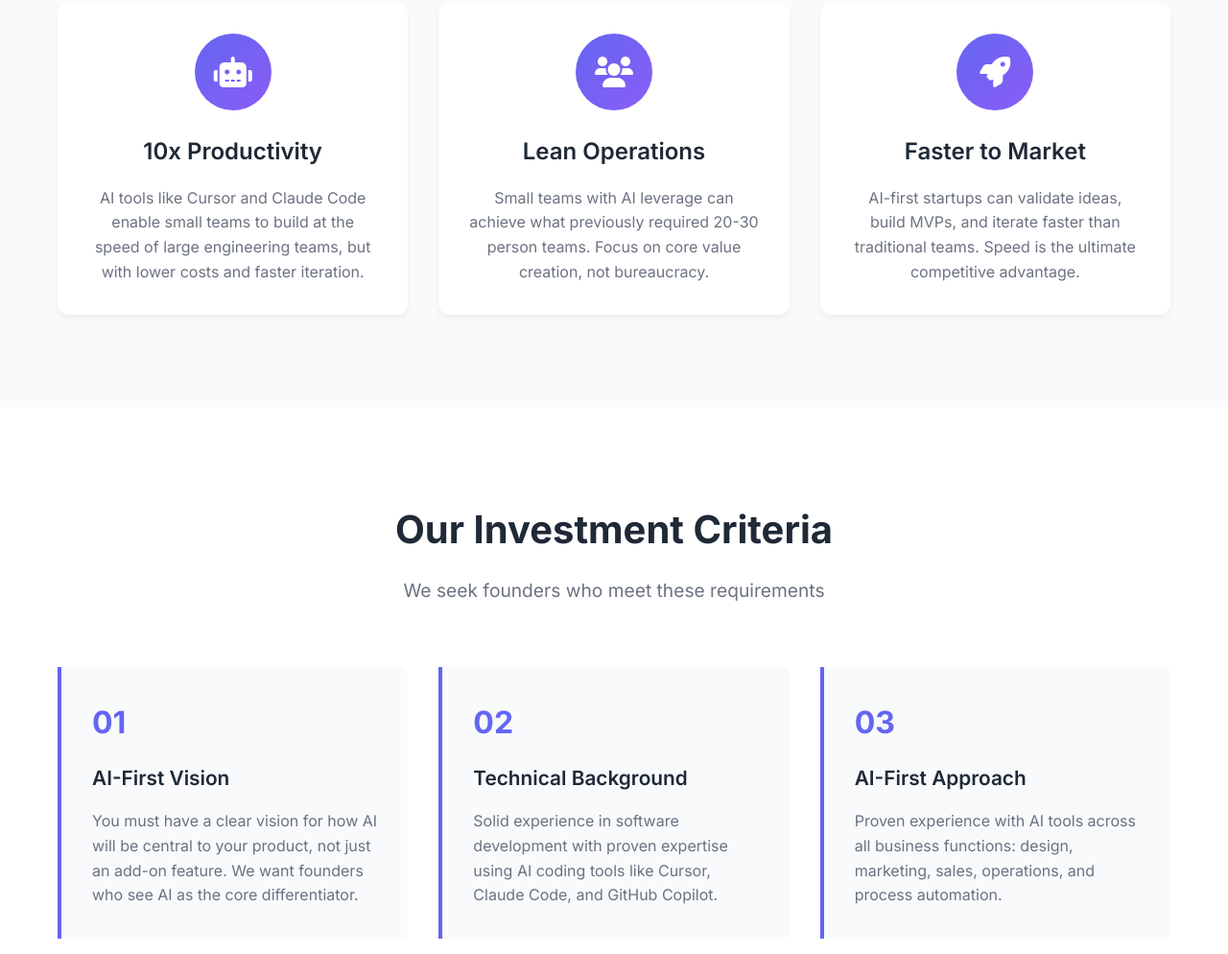
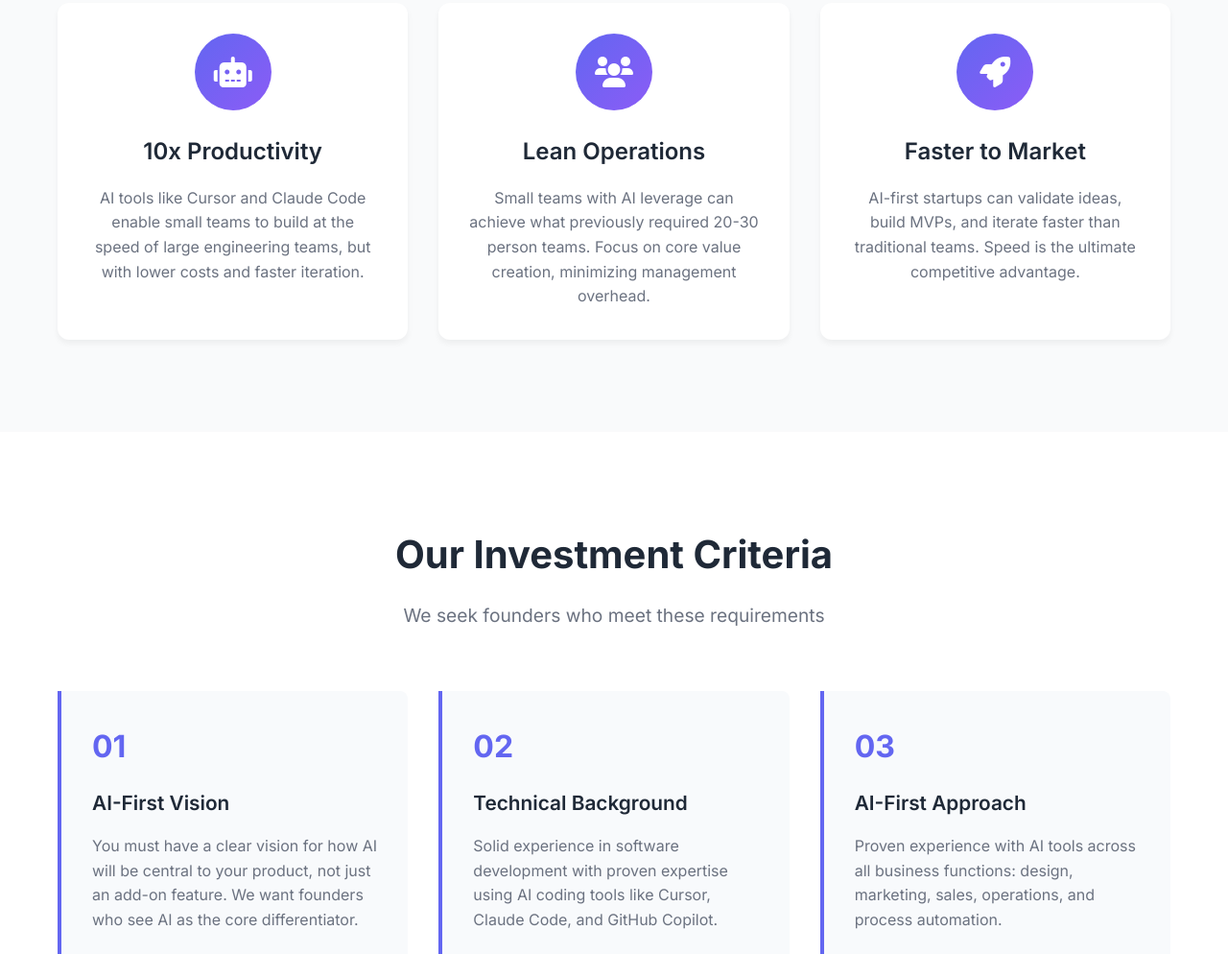
Before and after one commit to jlisenberg/aifounders-website, a website: page index.html in a window 1280 px wide. Shown: the part 1810-2804 px from the top of the page at 96% size. Drawn offline with nearby package versions, Linux system fonts and the light colour scheme.

Commit message:
Tweak Lean Operations copy: minimizing management overhead (ES/EN)

```diff
--- a/index.html
+++ b/index.html
@@ -121,7 +121,7 @@
                         <i class="fas fa-users"></i>
                     </div>
                     <h3 data-en="Lean Operations" data-es="Operaciones Lean">Lean Operations</h3>
-                    <p data-en="Small teams with AI leverage can achieve what previously required 20-30 person teams. Focus on core value creation, not bureaucracy." data-es="Equipos pequeños con leverage de IA pueden lograr lo que anteriormente requería equipos de 20-30 personas. Enfócate en la creación de valor central, no en burocracia.">Small teams with AI leverage can achieve what previously required 20-30 person teams. Focus on core value creation, not bureaucracy.</p>
+                    <p data-en="Small teams with AI leverage can achieve what previously required 20-30 person teams. Focus on core value creation, minimizing management overhead." data-es="Equipos pequeños con leverage de IA pueden lograr lo que anteriormente requería equipos de 20-30 personas. Enfócate en la creación de valor central, minimizando la sobrecarga de gestión.">Small teams with AI leverage can achieve what previously required 20-30 person teams. Focus on core value creation, minimizing management overhead.</p>
                 </div>
                 <div class="ai-card">
                     <div class="card-icon">
```
